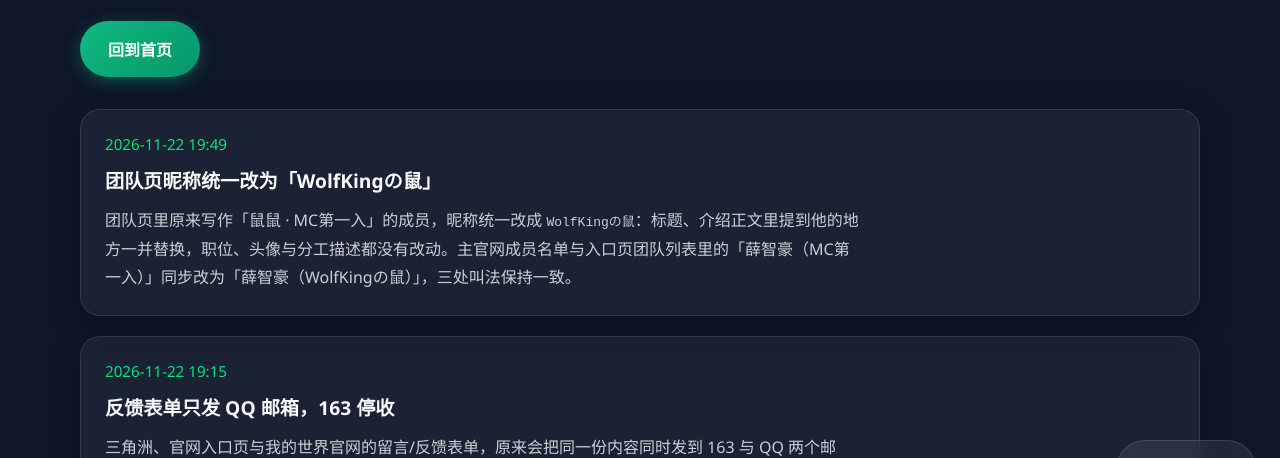
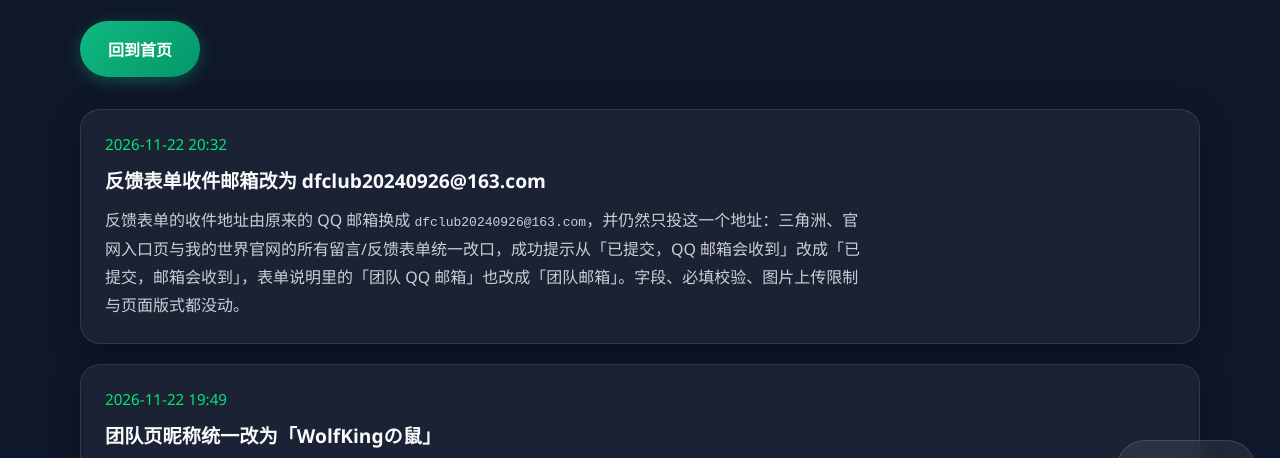
Before and after one commit to dfclub/delta, a plain HTML site: page log.html in a window 1280 px wide. Shown: the part 278-736 px from the top of the page. Drawn offline with Linux system fonts and the light colour scheme.

Commit message:
fix: 反馈表单收件邮箱改为 dfclub20240926@163.com

```diff
--- a/log.html
+++ b/log.html
@@ -34,6 +34,11 @@
           <a class="btn btn-primary" href="index.html">回到首页</a>
         </div>
         <div class="log-list">
+          <article class="log-entry">
+            <time datetime="2026-11-22T20:32">2026-11-22 20:32</time>
+            <h3>反馈表单收件邮箱改为 dfclub20240926@163.com</h3>
+            <p>反馈表单的收件地址由原来的 QQ 邮箱换成 <code>dfclub20240926@163.com</code>，并仍然只投这一个地址：三角洲、官网入口页与我的世界官网的所有留言/反馈表单统一改口，成功提示从「已提交，QQ 邮箱会收到」改成「已提交，邮箱会收到」，表单说明里的「团队 QQ 邮箱」也改成「团队邮箱」。字段、必填校验、图片上传限制与页面版式都没动。</p>
+          </article>
           <article class="log-entry">
             <time datetime="2026-11-22T19:49">2026-11-22 19:49</time>
             <h3>团队页昵称统一改为「WolfKingの鼠」</h3>
```
Also changed, not shown: index.html (+3 -3 lines).
